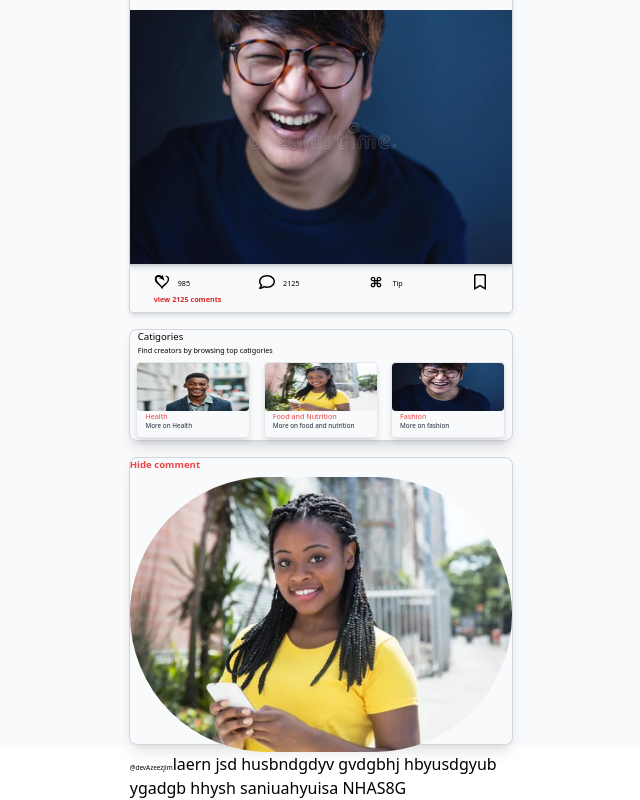
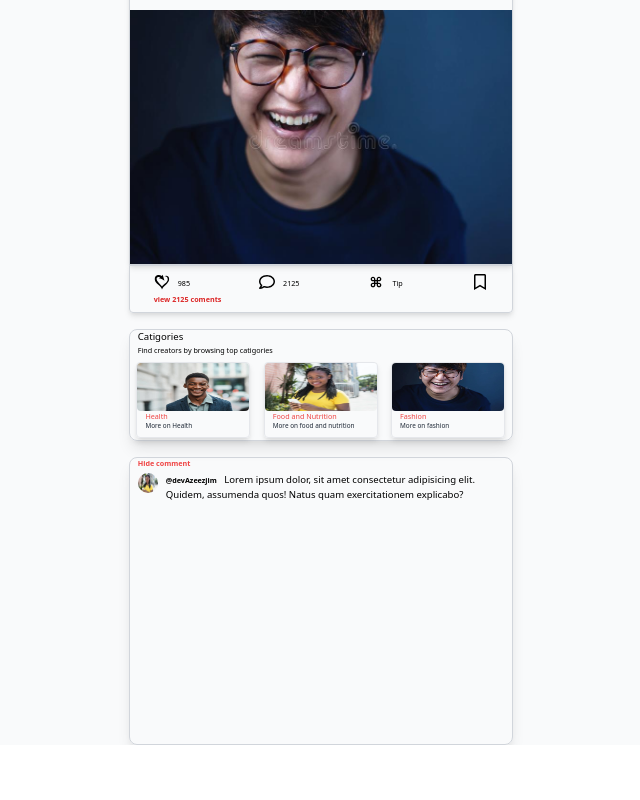
Before and after one commit to Azeezjim/Newsfeed, a React (Create React App) app: page / in a window 1280 px wide. Shown: the part 1178-1978 px from the top of the page, without its empty margins (247-887 px from the left). After the commit the page ends 1923 px from the top, so only its background shows below. Built offline with nearby package versions, Linux system fonts and the light colour scheme.

Commit message:
2rd commit

```diff
--- a/src/components/Comment/Comment.js
+++ b/src/components/Comment/Comment.js
@@ -3,15 +3,14 @@
 export default function Comment() {
   return (
     <div className="border border-gray-300 w-96 h-72 rounded-lg shadow-lg space-y-1 ">
-      <div>
-        <p className="text-red-500 text-sm font-semibold">Hide comment</p>
+      <div className='ml-2'>
+        <p className="text-red-500 text-xs font-semibold ">Hide comment</p>
       </div>
 
-      <div>
-        <img src="images/person1.webp" alt="person1" className="rounded-full" />
-        <p> <span className="text-xsm text-bold">@devAzeezjim</span>laern jsd husbndgdyv gvdgbhj hbyusdgyub ygadgb hhysh saniuahyuisa NHAS8G </p>
+      <div className='flex space-x-2 mx-2 '>
+        <img src="images/person1.webp" alt="person1" className="rounded-full w-5 h-5 " />
+        <p className='text-sm'> <span className="text-xs font-bold">@devAzeezjim</span> &nbsp; Lorem ipsum dolor, sit amet consectetur adipisicing elit. Quidem, assumenda quos! Natus quam exercitationem explicabo? </p>
       </div>
     </div>
-
   )
 }
```
